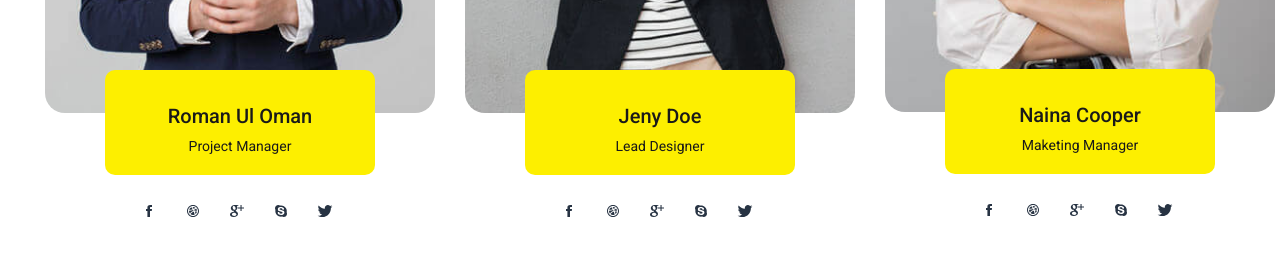
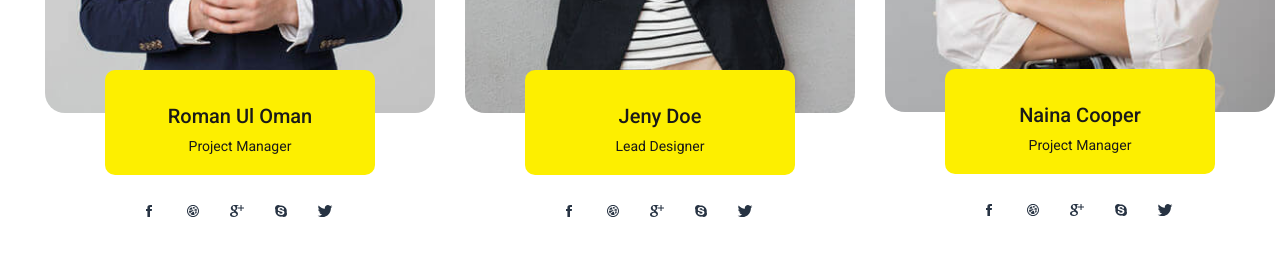
Before and after one commit to vampire-max/Interior, a React (Create React App) app: page / in a window 1280 px wide. Shown: the part 3617-3892 px from the top of the page. Built offline with nearby package versions, Linux system fonts and the light colour scheme; a web font is replaced by a local one.

Commit message:
add team slider

```diff
--- a/src/components/slideMulti.js
+++ b/src/components/slideMulti.js
@@ -1,3 +1,4 @@
+import userEvent from '@testing-library/user-event'
 import React, { useLayoutEffect, useRef, useState } from 'react'
 import '../styles/about.scss'
 
@@ -17,7 +18,10 @@ export const SlideMulti = ({ children, display }) => {
   const [slideStyle, setSlideStyle] = useState({})
 
   const container = useRef()
+
+  const firstRender = useRef(true)
   useLayoutEffect(() => {
+    console.log('firstrender', firstRender)
     const containerWidth =
       container.current.getBoundingClientRect().width / display
     setSlideStyle({ width: containerWidth })
@@ -41,7 +45,9 @@ export const SlideMulti = ({ children, display }) => {
       setSlideWrapperStyle({
         width: containerWidth * slides.length,
         transform: `translateX(-${containerWidth * index}px)`,
+        ...(firstRender.current && { transition: 'none' }),
       })
+      firstRender.current = false
     }
   }, [index])
   return (
--- a/src/components/team.js
+++ b/src/components/team.js
@@ -5,17 +5,27 @@ import '../styles/glide.scss'
 import member1 from '../img/member1.jpg'
 import member2 from '../img/member2.jpg'
 import member3 from '../img/member3.jpg'
-import { Social } from './social'
 import { SlideMulti } from './slideMulti'
+import { Member } from './member'
 
 export const Team = () => {
-  // const team = [
-  //   {
-  //     img: member1,
-  //     name: 'Roman Ul Oman ',
-  //     job: 'Project Manager',
-  //   },
-  // ]
+  const member = [
+    {
+      img: member1,
+      name: 'Roman Ul Oman ',
+      job: 'Project Manager',
+    },
+    {
+      img: member2,
+      name: 'Jeny Doe ',
+      job: 'Lead Designer',
+    },
+    {
+      img: member3,
+      name: 'Naina Cooper ',
+      job: 'Project Manager',
+    },
+  ]
   return (
     <div id="team" className="team_SectionWrapper">
       <div className="team_section Container-Wrapper">
@@ -29,42 +39,9 @@ export const Team = () => {
               <div className="glide_track">
                 <ul className="glide_slides">
                   <SlideMulti display={3}>
-                    <div className="team_card">
-                      <div className="team_ImgWrapper">
-                        <img src={member1} />
-                      </div>
-                      <div className="team_textWrapper">
-                        <div className="name_plate">
-                          <h3>Roman Ul Oman</h3>
-                          <p>Project Manager</p>
-                        </div>
-                        <Social />
-                      </div>
-                    </div>
-                    <div className="team_card">
-                      <div className="team_ImgWrapper">
-                        <img src={member2} />
-                      </div>
-                      <div className="team_textWrapper">
-                        <div className="name_plate">
-                          <h3>Jeny Doe</h3>
-                          <p>Lead Designer</p>
-                        </div>
-                        <Social />
-                      </div>
-                    </div>
-                    <div className="team_card">
-                      <div className="team_ImgWrapper">
-                        <img src={member3} />
-                      </div>
-                      <div className="team_textWrapper">
-                        <div className="name_plate">
-                          <h3>Naina Cooper</h3>
-                          <p>Maketing Manager</p>
-                        </div>
-                        <Social />
-                      </div>
-                    </div>
+                    {member.map((item, index) => (
+                      <Member member={item} key={index} />
+                    ))}
                   </SlideMulti>
                 </ul>
               </div>
```
